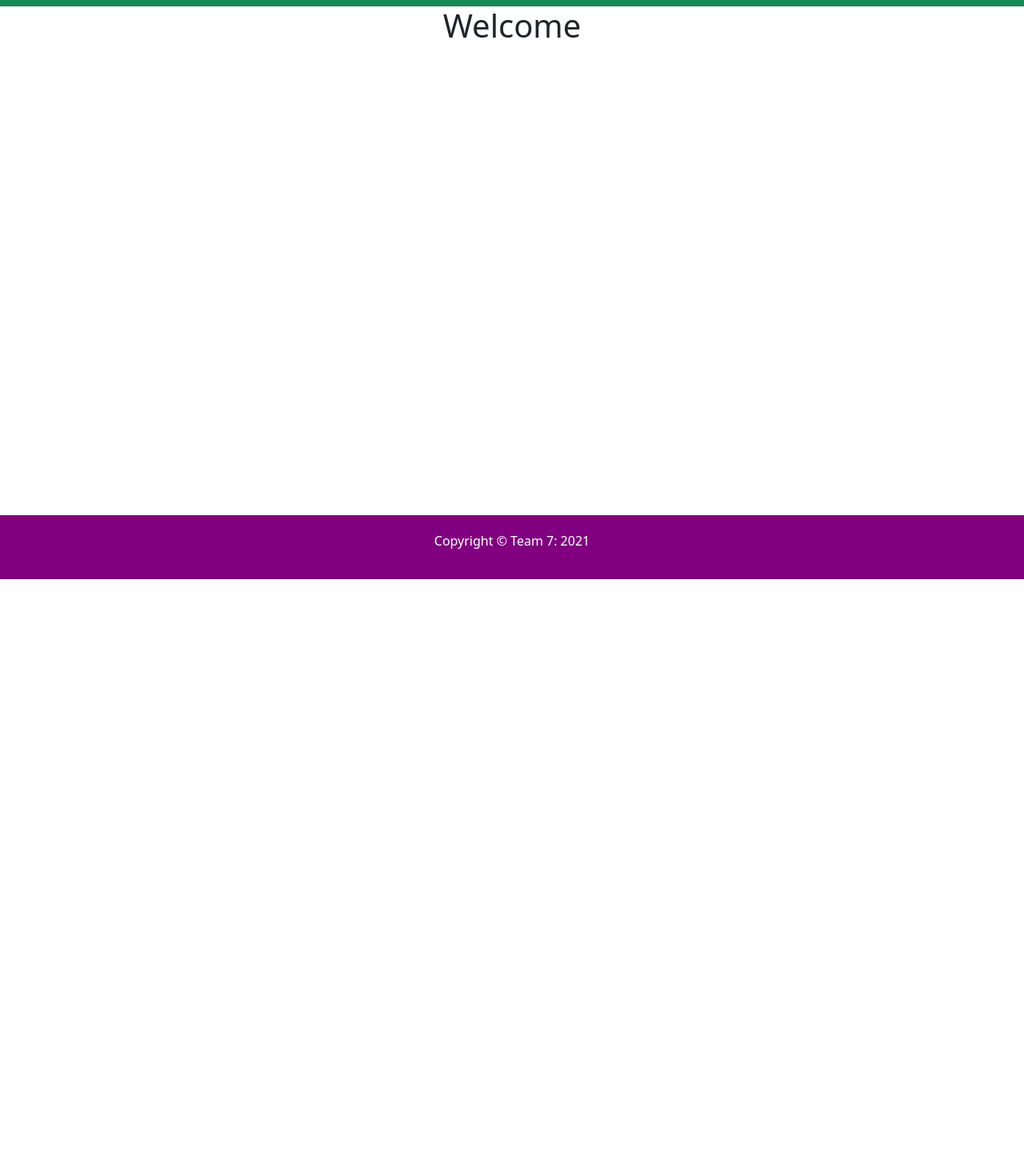
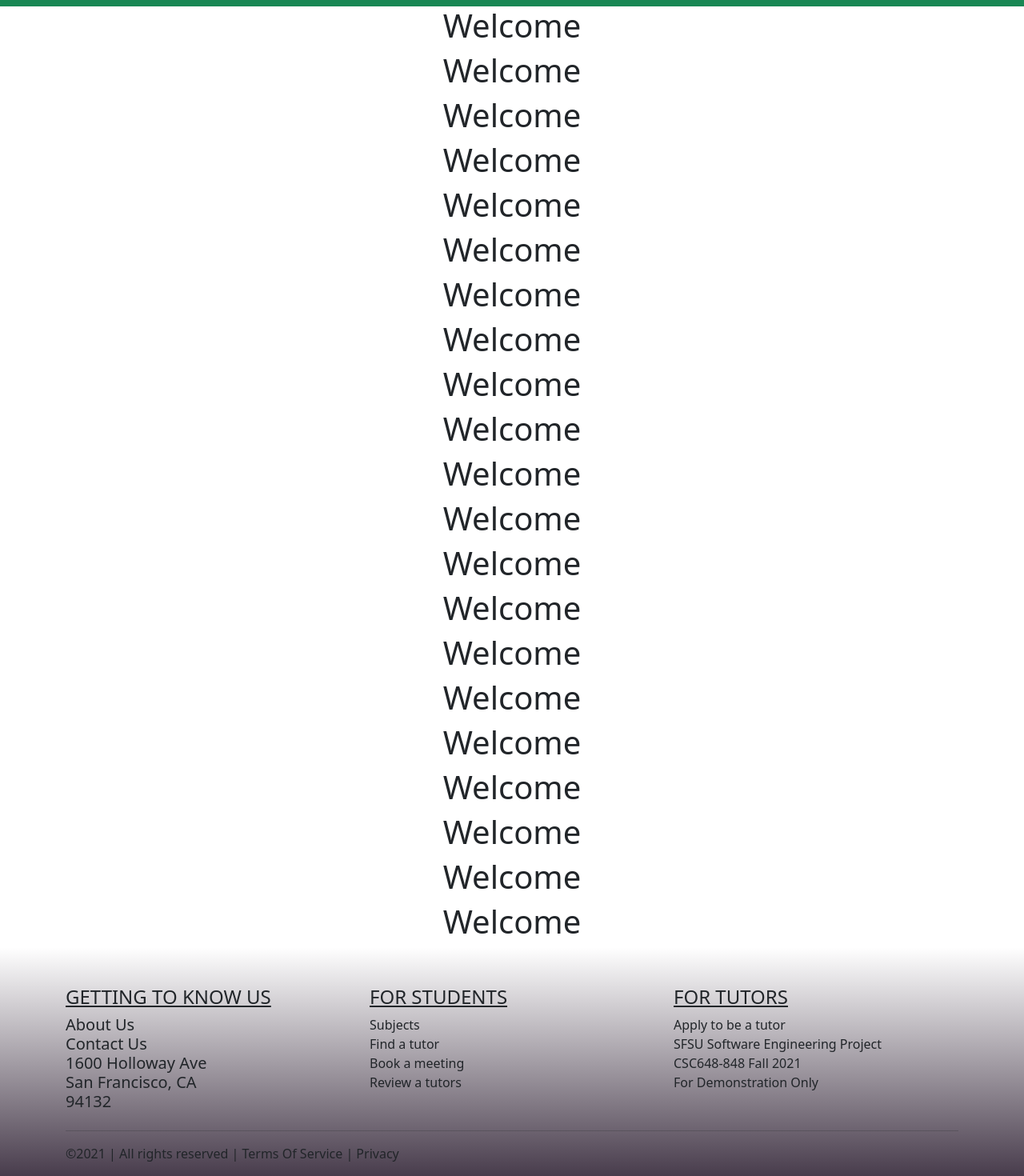
Before and after one commit to dsLeks/tutoringApp, a React (Create React App) app in the folder application/client/: page / in a window 1280 px wide. Shown: the part 76-1546 px from the top of the page at 80% size. Before the commit the page ends 800 px from the top, so only its background shows below. Built offline with nearby package versions, Linux system fonts and the light colour scheme.

Commit message:
fixed footer need link for future

```diff
--- /dev/null
+++ b/application/client/src/App.css
@@ -0,0 +1,9 @@
+.page-container {
+    display: flex;
+    flex-direction: column;
+    min-height: 100vh;
+
+  }
+  .content-wrap {
+    flex: 1;
+  }
--- a/application/client/src/App.js
+++ b/application/client/src/App.js
@@ -12,10 +12,13 @@ import { Route, Link, Switch, BrowserRouter } from 'react-router-dom';
 import Mynavbar from './components/Mynavbar';
 import MyHeader from './components/MyHeader';
 
+import "./App.css"
+
 function App() {
     return (
 
-        <BrowserRouter>
+        <div className="page-container">
+        <div className="content-wrap">
             {
                 //trying browser router and member1 in routes
             }
@@ -23,7 +26,7 @@ function App() {
             <Mynavbar/>
 
 
-            <div className="App" style = {{ display: 'flex', justifyContent: 'center'}}>
+                <div style = {{ display: 'flex', justifyContent: 'center'}}>
                 <Switch>
                     <Route exact path="/" component={Home} />
                     <Route exact path="/about" component={About} />
@@ -34,11 +37,18 @@ function App() {
                     <Route exact path="/about/Alekhya-Gandu" component={Member5} />
                     <Route exact path="/about/Mai-Ra" component={Member6} />
                 </Switch>
-            </div>
-            <div className="Footer" style = {{ display: 'flex', justifyContent: 'center' }}>
+                </div>
+
+            {/*<div className="Footer" style = {{ display: 'flex', justifyContent: 'center', position:'fixed' }}>
                 <Footer />
             </div>
-        </BrowserRouter>
+        */}
+        </div>
+
+        <Footer />
+
+        </div>
+
     );
 
 }
--- a/application/client/src/components/About.css
+++ b/application/client/src/components/About.css
@@ -44,3 +44,9 @@
     float: left;
 
 }
+.center{
+    text-align: 'center';
+  }
+  .about{
+    text-align: 'center';
+  }
--- a/application/client/src/components/Footer.css
+++ b/application/client/src/components/Footer.css
@@ -1,6 +1,6 @@
-.main-footer{
+/* .main-footer{
     color: white;
-    background-color: purple;
+    background-color: linear-gradient(180deg, rgba(72, 60, 76, 0) 0%, #483C4C 100%);
     text-align: center;
     bottom: 0;
     width: 100%;
@@ -16,4 +16,24 @@
     text-align: center;
     padding:20px 0;
 
+} */
+.main-footer {
+  background:linear-gradient(180deg, rgba(72, 60, 76, 0) 0%, #483C4C 100%);
+  padding-top: 3em;
+  position: relative;
+  bottom: 0;
+  width: 100%;
 }
+h4{
+  text-decoration: underline;
+}
+
+
+/*.footer {
+  color: white;
+  background-color: #dc3545;
+  padding-top: 3em;
+  position: relative;
+  bottom: 0;
+  width: 100%;
+}*/
--- a/application/client/src/components/Footer.js
+++ b/application/client/src/components/Footer.js
@@ -2,7 +2,7 @@ import React from "react";
 import "./Footer.css"
 
 // Footer does not currently stick to the bottom of the page if page is filled with info
-const Footer = () => {
+/*const Footer = () => {
   return (
     <div className="main-footer">
       <footer class="bottom">
@@ -13,3 +13,60 @@ const Footer = () => {
 }
 
 export default Footer;
+*/
+
+const Footer = () => {
+  return (
+
+
+    <div className="main-footer">
+      <div className="container">
+        <div className="row">
+          {/*first column*/}
+          <div className="col">
+            <h4>GETTING TO KNOW US</h4>
+            <h5 className="list-unstyled">
+              {/*will add link later */}
+              <li>About Us</li>
+              <li>Contact Us</li>
+              <li>1600 Holloway Ave </li>
+              <li>San Francisco, CA</li>
+              <li>94132</li>
+            </h5>
+          </div>
+            {/*Second column*/}
+          <div className="col">
+            <h4>FOR STUDENTS</h4>
+            <ui className="list-unstyled">
+              <li>Subjects</li>
+              <li>Find a tutor</li>
+              <li>Book a meeting</li>
+              <li>Review a tutors</li>
+            </ui>
+          </div>
+          {/* Third Column */}
+          <div className="col">
+            <h4>FOR TUTORS</h4>
+            <ui className="list-unstyled">
+              <li>Apply to be a tutor</li>
+              <li>SFSU Software Engineering Project</li>
+              <li>CSC648-848 Fall 2021</li>
+              <li>For Demonstration Only</li>
+
+            </ui>
+          </div>
+        </div>
+        <hr />
+        <div className="row">
+          <p className="col-sm">
+            &copy;{new Date().getFullYear()} | All rights reserved |
+            Terms Of Service | Privacy
+          </p>
+        </div>
+      </div>
+    </div>
+
+  );
+}
+
+export default Footer;
--- a/application/client/src/components/Home.js
+++ b/application/client/src/components/Home.js
@@ -3,8 +3,30 @@ import React from 'react'
 // Basic placeholder for the home/launching page
 function Home(){
     return(
-        <div>
+        <div style={{textAlign:'center'}}>
+            {/*to check if footer works fine*/}
             <h1>Welcome</h1>
+            <h1>Welcome</h1>
+            <h1>Welcome</h1>
+            <h1>Welcome</h1>
+            <h1>Welcome</h1>
+            <h1>Welcome</h1>
+            <h1>Welcome</h1>
+            <h1>Welcome</h1>
+            <h1>Welcome</h1>
+            <h1>Welcome</h1>
+            <h1>Welcome</h1>
+            <h1>Welcome</h1>
+            <h1>Welcome</h1>
+            <h1>Welcome</h1>
+            <h1>Welcome</h1>
+            <h1>Welcome</h1>
+            <h1>Welcome</h1>
+            <h1>Welcome</h1>
+            <h1>Welcome</h1>
+            <h1>Welcome</h1>
+            <h1>Welcome</h1>
+
         </div>
     )
 }
--- a/application/client/src/components/MyHeader.js
+++ b/application/client/src/components/MyHeader.js
@@ -12,7 +12,7 @@ class myHeader extends React.Component{
 
             <Navbar className="background-color" fixed="center" variant="light">
                 <Container>
-                    <h8 className="theHeader" >SFSU Software Engineering Project CSC648-848, Fall 2021 For Demonstration Only</h8>
+                    <h8 className="theHeader" style={{margin:'auto'}} >SFSU Software Engineering Project CSC648-848, Fall 2021 For Demonstration Only</h8>
                 </Container>
             </Navbar>
             </div>
--- a/application/client/src/components/header.css
+++ b/application/client/src/components/header.css
@@ -1,5 +1,5 @@
 .theHeader {
-    margin-left: 300px;
+    margin-left: auto;
 }
 
 .background-color {
```
